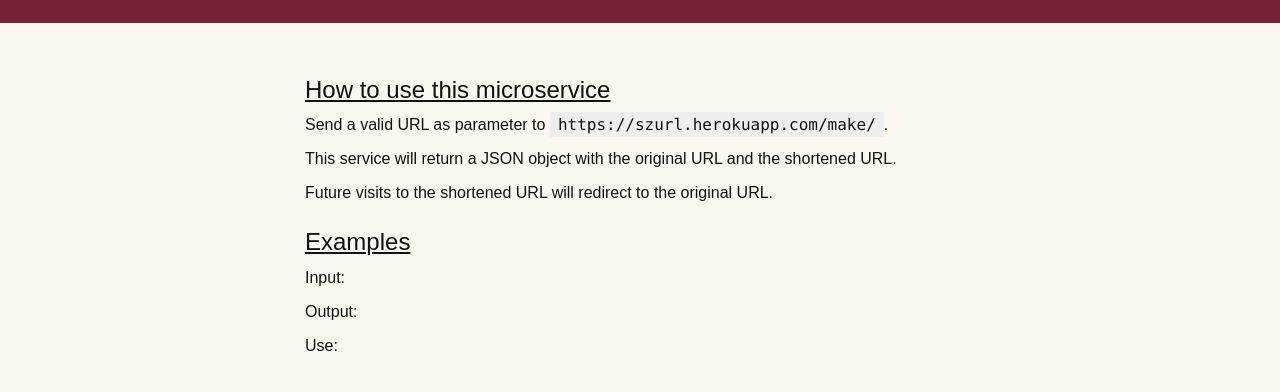
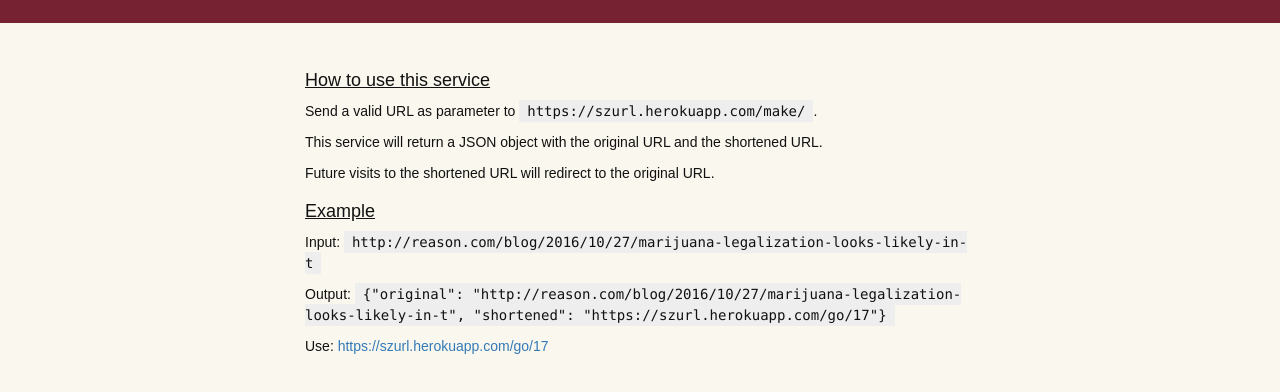
Before and after one commit to DougRiblet/shortener, a website: page index.html in a window 1280 px wide. Shown: the part 92-484 px from the top of the page. Drawn offline with nearby package versions, Linux system fonts and the light colour scheme.

Commit message:
pull input from req.url rather than req.params

```diff
--- a/app.js
+++ b/app.js
@@ -25,8 +25,8 @@
   res.sendStatus(200);
 });
 
-app.get('/make/:input', function(req, res) {
-	var original = req.params.input;
+app.get('/make/:input*', function(req, res) {
+	var original = req.url.slice(6);
   if (validator.isURL(original)){
   	var regexhttp = new RegExp("^(http|https)://", "i");
   	if (!regexhttp.test(original)) {
--- a/index.html
+++ b/index.html
@@ -9,15 +9,22 @@
     background-color: #faf7ee;
     color: #111;
   	font-family: Arial, Helvetica, sans-serif;
-  	font-size: 16px;
+  	font-size: 14px;
   	line-height: 150%;
   }
-  .container, .jumbotron .container {max-width: 700px; margin:10px auto;}
+  .container, .jumbotron .container {
+    max-width: 700px;
+    margin:10px auto;
+  }
   .jumbotron {
-  	background-color: #723; color: #faf7ee;
-  	padding-top: 16px; padding-bottom: 16px;
+  	background-color: #723;
+    color: #faf7ee;
+  	padding-top: 16px;
+    padding-bottom: 16px;
   }
-  h3 {margin-top: 1em; text-decoration: underline;}
+  h4 {
+    margin-top: 1em; text-decoration: underline;
+  }
   .example {
   	font-family: "Lucida Console", Monaco, monospace;
   	background-color: #eee;
@@ -35,7 +42,7 @@
 
 <div class="container">
 
-<h3>How to use this microservice</h3>
+<h4>How to use this service</h4>
 
 <p>Send a valid URL as parameter to <span class="example">https://szurl.herokuapp.com/make/</span>.</p>
 
@@ -43,13 +50,13 @@
 
 <p>Future visits to the shortened URL will redirect to the original URL.</p>
 
-<h3>Examples</h3>
+<h4>Example</h4>
 
-<p>Input: </p>
+<p>Input: <span class="example">http://reason.com/blog/2016/10/27/marijuana-legalization-looks-likely-in-t</span></p>
 
-<p>Output: </p>
+<p>Output: <span class="example">{"original": "http://reason.com/blog/2016/10/27/marijuana-legalization-looks-likely-in-t", "shortened": "https://szurl.herokuapp.com/go/17"}</span></p>
 
-<p>Use: </p>
+<p>Use: <a href="https://szurl.herokuapp.com/go/17">https://szurl.herokuapp.com/go/17</a></p>
 
 </div>
 
```
